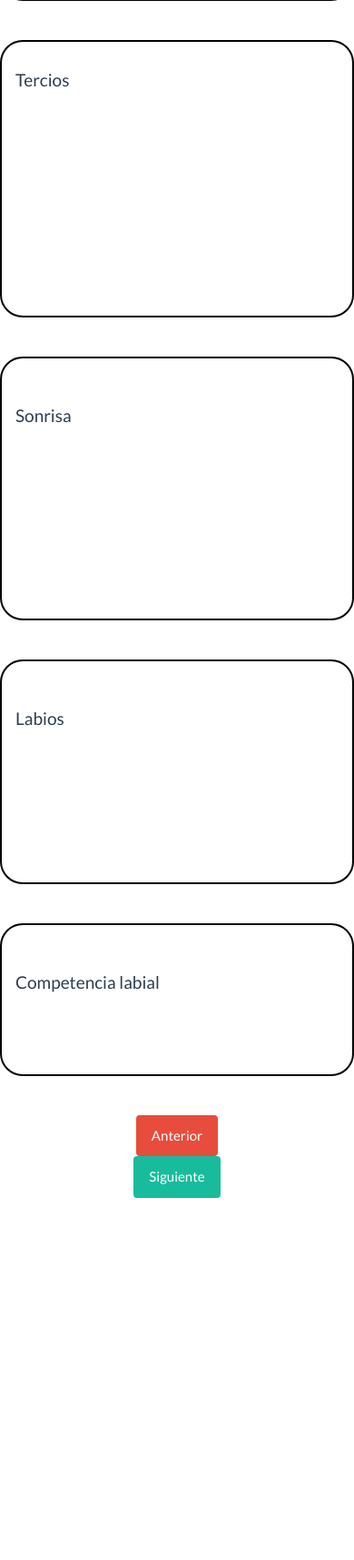
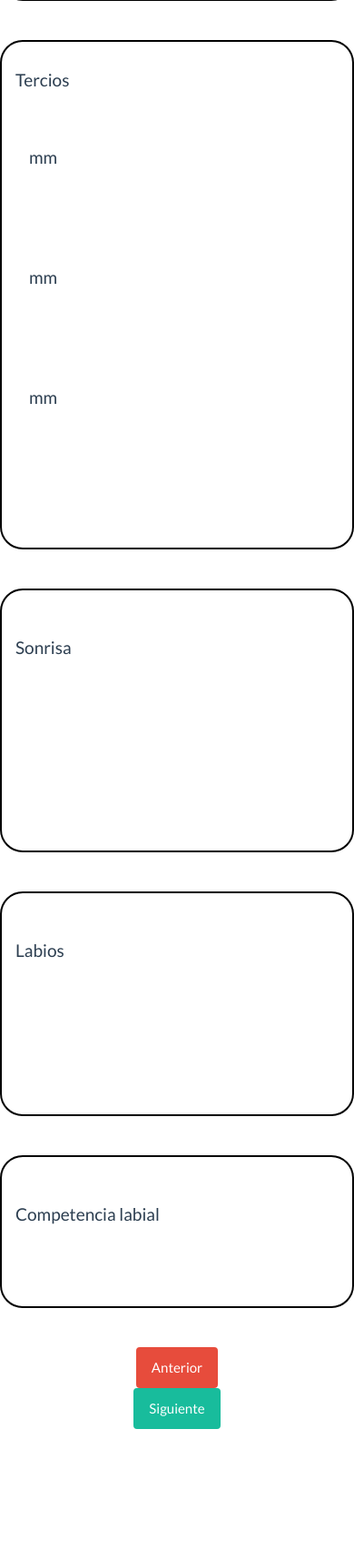
Before and after one commit to walter5lemus/Orto2, a Django app: template templates/tipo_perfil/form_tipo_perfil.html in a window 390 px wide. Shown: the part 914-2629 px from the top of the page at 91% size. Before the commit the page ends 2231 px from the top, so only its background shows below. Run offline with Django 3.2, Linux system fonts and the light colour scheme; the template is opened without the code that fills it, so the values that code supplies are empty; some libraries are stand-ins or nearby versions.

Commit message:
cambios en template tipo perfil

```diff
--- a/templates/tipo_perfil/form_tipo_perfil.html
+++ b/templates/tipo_perfil/form_tipo_perfil.html
@@ -97,11 +97,15 @@
 	<div class="row contenedor">
 		<br>
 		<div class="col-md-3 col-md-offset-1">
-
 		<h4>Tercios</h4>
 			<div class="form-group">
+				<div class="col-md-9">
 					<label for="{{form.tercio_superior.name}}">{{form.tercio_superior.label}}</label>
 					{{form.tercio_superior}}
+				</div>
+				<div class="col-md-1 ">
+					<br>	<h4>mm</h4>
+				</div>
 			</div>
 		</div>
 
@@ -109,8 +113,13 @@
 		<div class="col-md-3">
 		<br><br>
 			<div class="form-group">
+				<div  class="col-md-9">
 					<label for="{{form.tercio_medio.name}}">{{form.tercio_medio.label}}</label>
 					{{form.tercio_medio}}
+				</div>
+				<div class="col-md-1 ">
+					<br>	<h4>mm</h4>
+				</div>
 			</div>
 		</div>
 
@@ -118,8 +127,14 @@
 		<div class="col-md-3">
 		<br><br>
 			<div class="form-group">
+				<div  class="col-md-9">
 					<label for="{{form.tercio_inferior.name}}">{{form.tercio_inferior.label}}</label>
 					{{form.tercio_inferior}}
+				</div>
+				<div class="col-md-1 ">
+					<br>	<h4>mm</h4>
+				</div>
+				<br><br><br><br>
 			</div>
 		<br><br>
 		</div>
@@ -184,7 +199,7 @@
 	</div>
 
 
-	<div class="col-md-8 col-md-offset-1">
+	<div class="col-md-8 col-md-offset-2">
 		<div class="form-group">
 			<br><br>
 			<div class="col-md-3 col-md-offset-3">
```
Also changed, not shown: app/tipo_perfil/forms.py (+5 -5 lines), 1 other file. Lines whose indentation alone changed are shown as unchanged.
